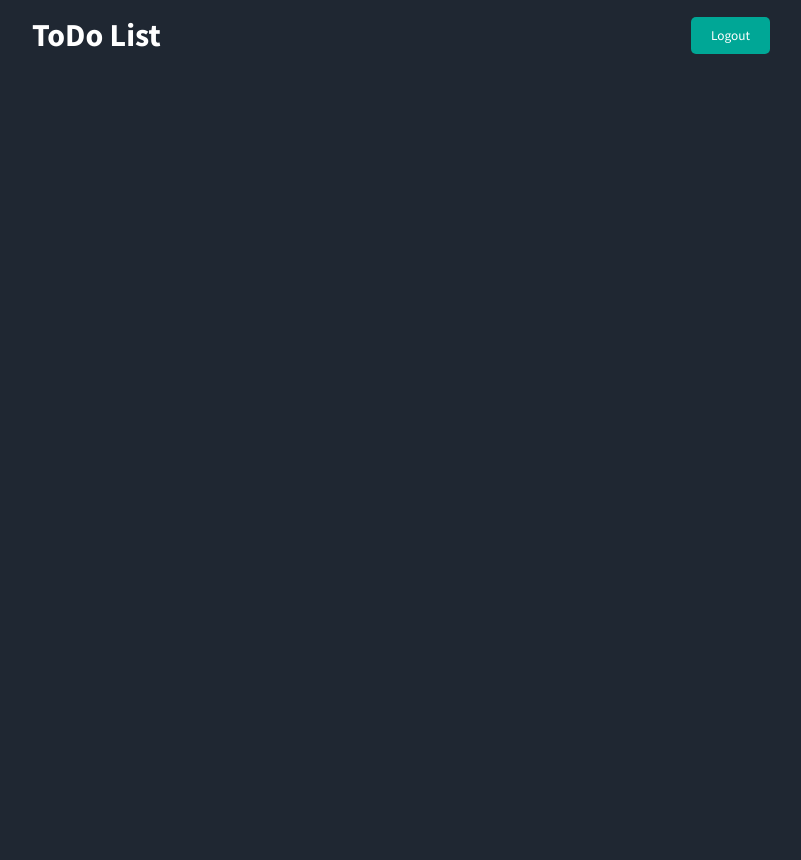
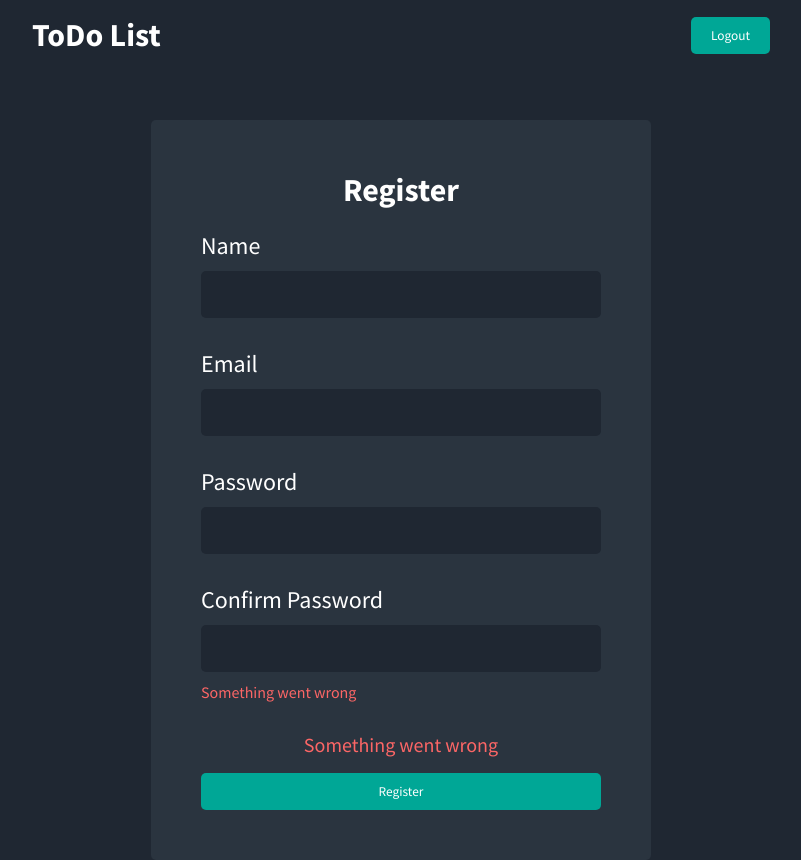
Before and after one commit to LulaZeta/todo_list_fullstack, a React (Create React App) app in the folder client/: page /register in a window 1280 px wide. Before the commit this address had no page. Shown: the whole page, without its empty margins (239-1040 px from the left). Before the commit the page ends 800 px from the top, so only its background shows below. Built offline with nearby package versions, Linux system fonts and the light colour scheme.

Commit message:
Register

```diff
--- a/client/src/components/AuthBox.js
+++ b/client/src/components/AuthBox.js
@@ -1,13 +1,19 @@
 import React from 'react';
 
-const AuthBox = () => {
+const AuthBox = ({ register }) => {
   return (
     <div className="auth">
       <div className="auth__box">
         <div className="auth__header">
-          <h1>Login</h1>
+          <h1>{register ? 'Register' : 'Login'}</h1>
         </div>
         <form>
+          {register && (
+            <div className="auth__field">
+              <label>Name</label>
+              <input type="text" />
+            </div>
+          )}
           <div className="auth__field">
             <label>Email</label>
             <input type="text" />
@@ -16,9 +22,16 @@ const AuthBox = () => {
             <label>Password</label>
             <input type="password" />
           </div>
+          {register && (
+            <div className="auth__field">
+              <label>Confirm Password</label>
+              <input type="password" />
+              <p className="auth__error">Something went wrong</p>
+            </div>
+          )}
           <div className="auth__footer">
             <p className="auth__error">Something went wrong</p>
-            <button className="btn">Login</button>
+            <button className="btn">{register ? 'Register' : 'Login'} </button>
           </div>
         </form>
       </div>
--- a/client/src/components/Layout.js
+++ b/client/src/components/Layout.js
@@ -9,7 +9,7 @@ const Layout = () => {
       <Header />
       <Routes>
         <Route exact path="/" element={<AuthBox />} />
-        <Route path="/test" element={<h1>Test</h1>} />
+        <Route path="/register" element={<AuthBox register />} />
       </Routes>
     </BrowserRouter>
   );
```
